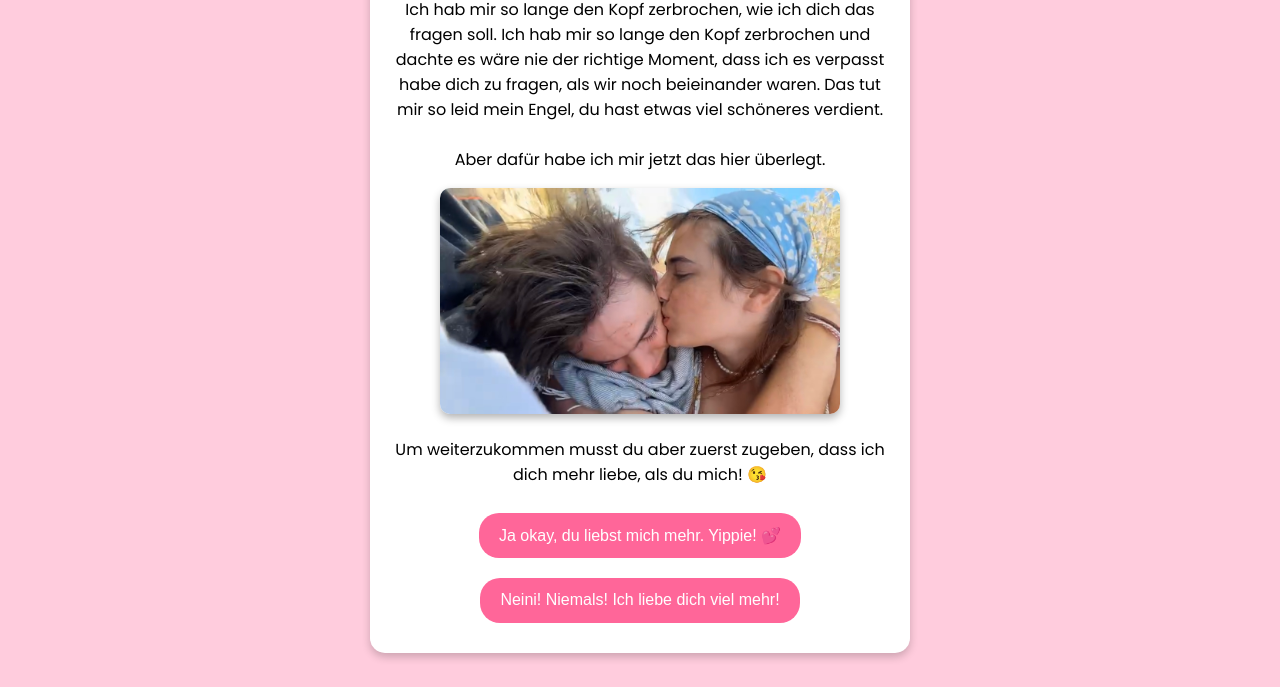
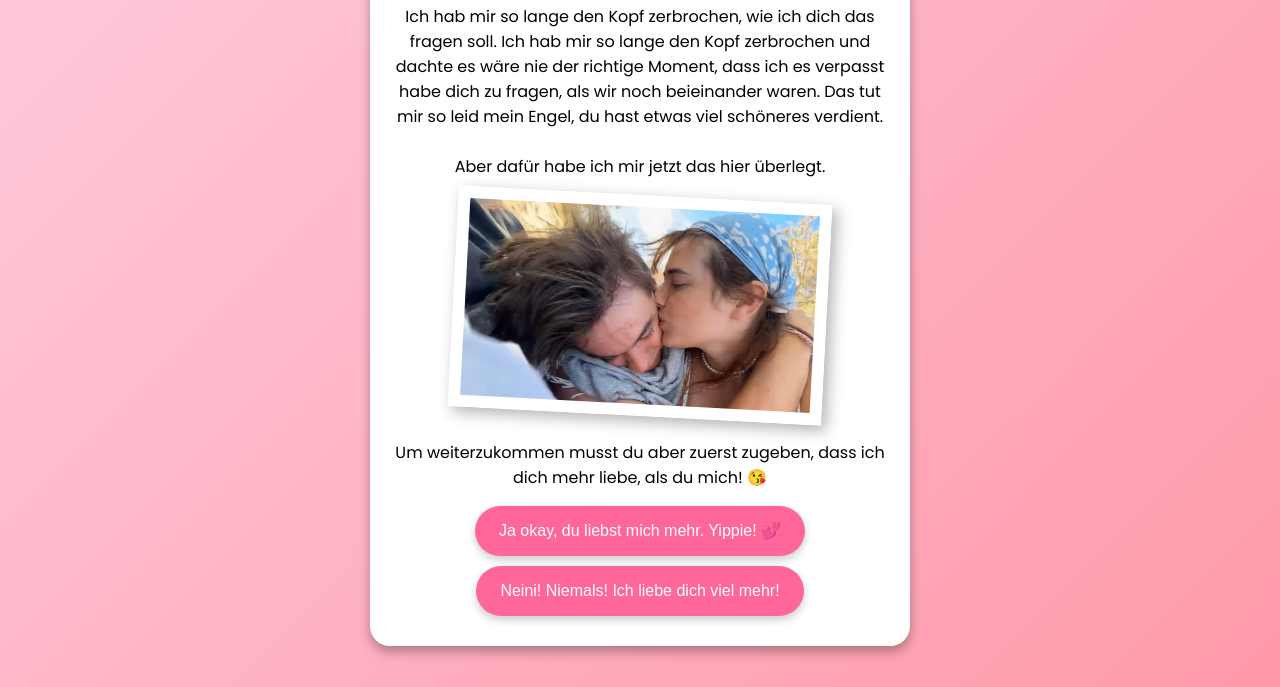
Before and after one commit to gitphinehas/valentinstag, a plain HTML site: page index.html in a window 1280 px wide. Shown: the part 148-835 px from the top of the page. Drawn offline with Linux system fonts and the light colour scheme.

Commit message:
new animations and polaroid style added

```diff
--- a/style.css
+++ b/style.css
@@ -1,6 +1,6 @@
 body {
     font-family: 'Poppins', sans-serif;
-    background-color: #ffccdd;
+    background: linear-gradient(135deg, #ffccdd, #ff99aa);
     display: flex;
     justify-content: center;
     align-items: center;
@@ -11,16 +11,16 @@ body {
 .container {
     background: white;
     padding: 20px;
-    border-radius: 15px;
-    box-shadow: 0 4px 8px rgba(0, 0, 0, 0.2);
+    border-radius: 20px;
+    box-shadow: 0 6px 12px rgba(0, 0, 0, 0.3);
     text-align: center;
     width: 90%;
     max-width: 500px;
     margin: auto;
     margin-left: 2ex;
     margin-right: 2ex;
-    opacity: 0;  /* Standardmäßig unsichtbar */
-    animation: fadeIn 2s forwards; /* Fade-In-Animation */
+    opacity: 0;
+    animation: fadeIn 2s forwards;
 }
 
 .hidden {
@@ -28,31 +28,47 @@ body {
 }
 
 .image {
-    max-width: 80%;
+    max-width: 70%;
     height: auto;
-    border-radius: 10px;
-    box-shadow: 0 4px 8px rgba(0, 0, 0, 0.3);
+    background: white;
+    padding: 10px;
+    box-shadow: 5px 5px 15px rgba(0, 0, 0, 0.3);
+    border: 2px solid #fff;
+    transition: transform 0.3s;
+}
+
+.image:nth-child(even) {
+    transform: rotate(-3deg);
+}
+
+.image:nth-child(odd) {
+    transform: rotate(3deg);
+}
+
+.image:hover {
+    transform: rotate(0deg) scale(1.05);
 }
 
 .btn {
     background-color: rgb(255, 102, 153);
     color: white;
     border: none;
-    padding: 10px 20px;
-    margin: 10px;
-    border-radius: 20px;
+    padding: 12px 24px;
+    margin: 10px auto;
+    border-radius: 25px;
     cursor: pointer;
     font-size: 16px;
-    transition: background-color 0.3s;
+    transition: background-color 0.3s, transform 0.2s;
     width: auto;
-    height: 45px;
-    justify-content: center;
-    align-items: center;
+    height: 50px;
+    display: block;
     text-align: center;
+    box-shadow: 0 4px 8px rgba(0, 0, 0, 0.2);
 }
 
 .btn:hover {
     background-color: #ff3366;
+    transform: scale(1.05);
 }
 
 @keyframes fadeIn {
@@ -81,7 +97,7 @@ body {
 
     .btn {
         font-size: 14px;
-        padding: 8px 16px;
+        padding: 10px 20px;
         height: auto;
         width: auto;
     }
```
